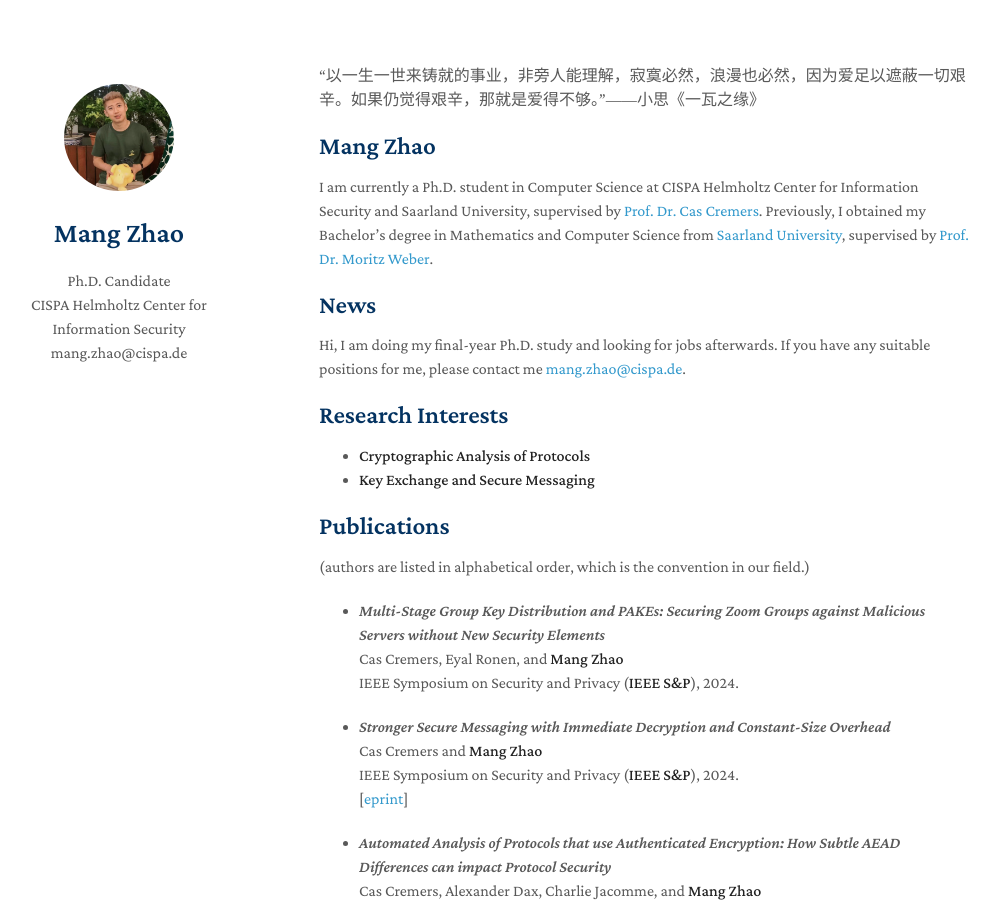
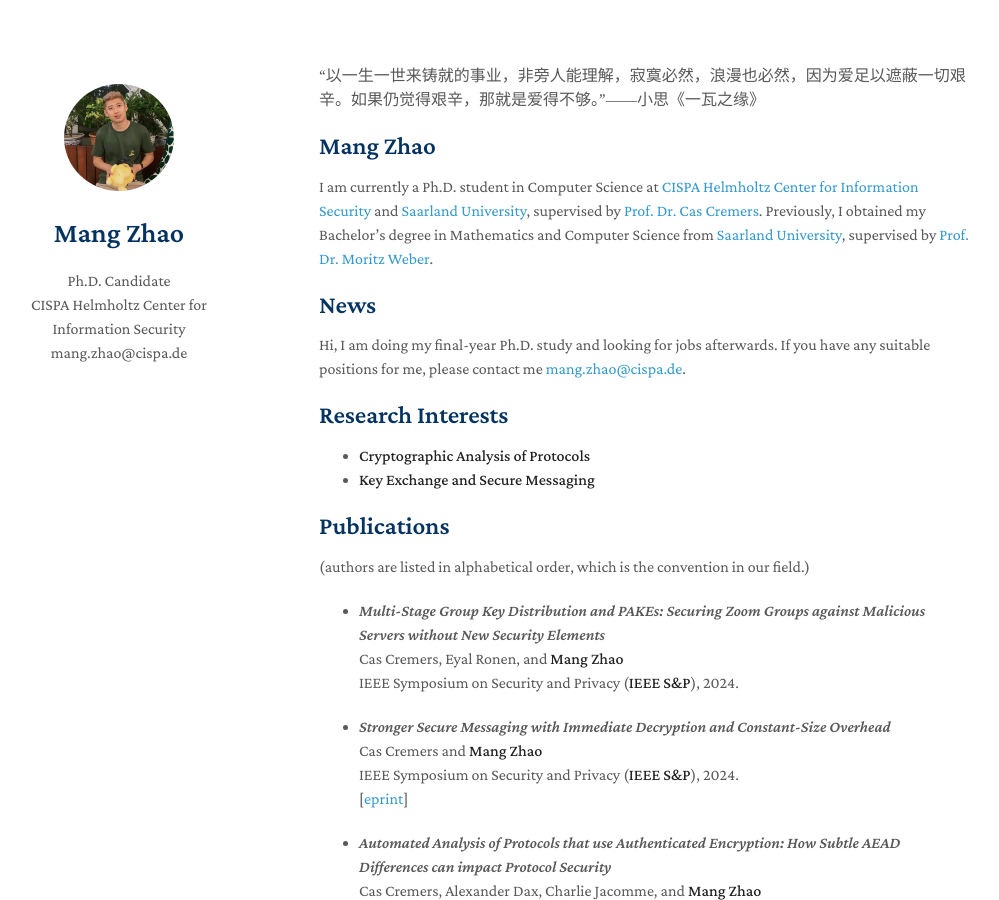
Before and after one commit to 422256579/myHomepage, a Jekyll site: the page built from index.md, in a window 1280 px wide and 900 px high. Shown: the whole window, without its empty margins (151-1150 px from the left). Built offline with Jekyll 4.4.1, drawn with Linux system fonts in a browser that asks for light colours; nearby versions of some CDN libraries; a style sheet for code colours, icons or effects is not loaded.

Commit message:
Update minor

```diff
--- a/index.md
+++ b/index.md
@@ -6,7 +6,7 @@ layout: homepage
 
 ## Mang Zhao
 
-I am currently a Ph.D. student in Computer Science at CISPA Helmholtz Center for Information Security and Saarland University, supervised by [Prof. Dr. Cas Cremers](https://people.cispa.io/cas.cremers/). Previously, I obtained my Bachelor's degree in Mathematics and Computer Science from [Saarland University](https://www.uni-saarland.de/start.html), supervised by [Prof. Dr. Moritz Weber](https://www.uni-saarland.de/lehrstuhl/weber-moritz.html).
+I am currently a Ph.D. student in Computer Science at [CISPA Helmholtz Center for Information Security](https://cispa.de/en) and [Saarland University](https://www.uni-saarland.de/start.html), supervised by [Prof. Dr. Cas Cremers](https://people.cispa.io/cas.cremers/). Previously, I obtained my Bachelor's degree in Mathematics and Computer Science from [Saarland University](https://www.uni-saarland.de/start.html), supervised by [Prof. Dr. Moritz Weber](https://www.uni-saarland.de/lehrstuhl/weber-moritz.html).
 
 ## News
 Hi, I am doing my final-year Ph.D. study and looking for jobs afterwards.
@@ -56,7 +56,7 @@ If you have any suitable positions for me, please contact me [mang.zhao@cispa.de
   <br>
   [[eprint](https://eprint.iacr.org/2020/823)]
 
-- **Factorization of Frieze Patterns**
+- *Factorization of Frieze Patterns*
   <br>
   Moritz Weber and **Mang Zhao**
   <br>
```
